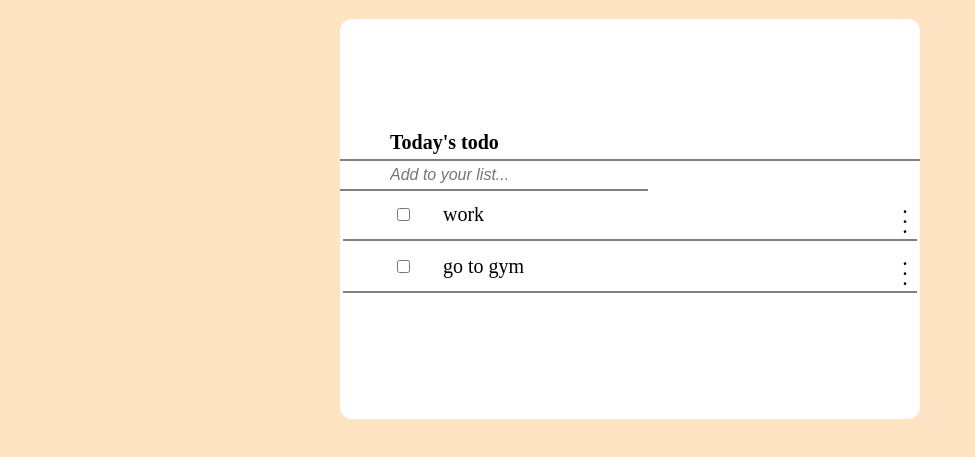
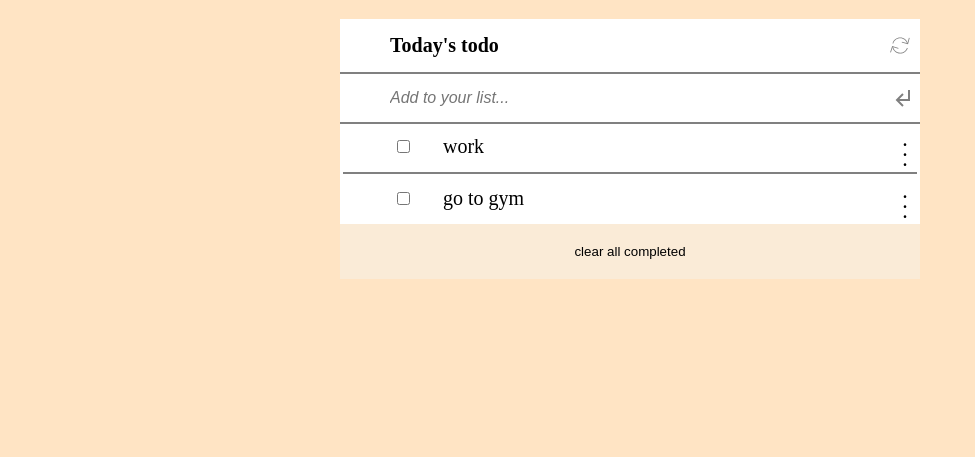
Before and after one commit to houdamzari/Todo-List, a website built with webpack: page src/index.html in a window 1280 px wide. Shown: the part 61-518 px from the top of the page, without its empty margins (0-975 px from the left). Built offline with nearby package versions, Linux system fonts and the light colour scheme.

Commit message:
Update Readme

```diff
--- a/src/index.html
+++ b/src/index.html
@@ -11,13 +11,36 @@
   <body>
     <h1>To do list</h1>
     <div class='wrapper'>
-      <h4 class='heading'>Today's todo</h4>
-      <form action="" class='form'>
-        <input class="user-input" type="text" name="task" placeholder='Add to your list...' />
-      </form>
+      <div class='flex'>
+        <h4 class='heading'>Today's todo </h4>
+        <svg version="1.1" id="ios7_x5F_arrows_1_" xmlns="http://www.w3.org/2000/svg" x="0" y="0" viewBox="0 0 128 128"
+          style="enable-background:new 0 0 128 128" xml:space="preserve">
+          <style>
+            .st0 {
+              display: none
+            }
+
+            .st1 {
+              display: inline
+            }
+          </style>
+          <g id="_x32_7_1_">
+            <path d="m126 15.2-5-1.3-9.4 35.2-35.2-9.5-1.3 5.1 40.1 10.7h.1z" id="_x33__28_" />
+            <path d="M54.6 80.2 18.8 68.4l-5-1.6-13 40.1 5 1.7 11.3-35.1L53 85.2z" id="_x32__27_" />
+            <path
+              d="M65.2 18.3c21.8 0 40.1 15.3 44.7 35.7h5.2c-4.7-23.3-25.3-40.8-49.9-40.8-23.7 0-43.7 16.3-49.3 38.3h5.3c5.5-19.2 23.1-33.2 44-33.2zm0 91.9c-22.7 0-41.6-16.6-45.2-38.3h-5.2c3.7 24.6 24.8 43.4 50.4 43.4 22.8 0 42.1-15 48.6-35.7h-5.4c-6.2 17.8-23.2 30.6-43.2 30.6z"
+              id="_x31__27_" />
+          </g>
+        </svg>
+      </div>
+      <div class='flex-wrapper'> <input class="user-input" type="text" name="task" placeholder='Add to your list...' />
+        <svg xmlns="http://www.w3.org/2000/svg" width="24" height="24">
+          <path d="M17 13H8.414l4.293-4.293-1.414-1.414L4.586 14l6.707 6.707 1.414-1.414L8.414 15H19V4h-2v9z" /></svg>
+      </div>
       <ul class='todo-list'>
 
       </ul>
+      <button class="clear">clear all completed</button>
     </div>
   </body>
 
--- a/src/index.js
+++ b/src/index.js
@@ -12,7 +12,7 @@ const arr = [
     completed: false,
   },
 ];
-const form = document.querySelector('.form');
+// const form = document.querySelector('.form');
 const todoWrapper = document.querySelector('.todo-list');
 // const checkboxes = document.querySelectorAll("input[type='checkbox']");
 const userInput = document.querySelector('.user-input');
@@ -33,11 +33,12 @@ function component() {
 component();
 todoWrapper.innerHTML = todoList;
 
-form.addEventListener('submit', (e) => {
+document.addEventListener('submit', (e) => {
   e.preventDefault();
   let input = '';
-  userInput.addEventListener('change', (e) => {
+  userInput.addEventListener('keypress', (e) => {
     e.preventDefault();
+    // console.log(e.target.value);
     input = e.target.value;
     if (input !== '') {
       const task = {
--- a/src/style.css
+++ b/src/style.css
@@ -4,9 +4,7 @@ body {
 
 .wrapper {
   background-color: white;
-  border-radius: 12px;
   width: 580px;
-  height: 400px;
   display: flex;
   flex-direction: column;
   justify-content: center;
@@ -19,7 +17,7 @@ body {
   height: 100px;
   text-decoration: none;
   list-style: none;
-  padding: 0 50px 20px 50px;
+  padding: 0 50px;
   display: flex;
   flex-direction: column;
   justify-content: center;
@@ -60,19 +58,48 @@ body {
 
 .user-input {
   border: none;
+  padding: 15px 50px;
+  font-size: 16px;
+  font-style: italic;
+  width: 100%;
+}
+
+.heading {
+  padding: 15px 50px;
+  font-size: 20px;
+  margin: 0;
+}
+
+.clear {
+  padding: 20px;
+  text-align: center;
+  background-color: antiquewhite;
+  border: none;
+}
+
+.flex-wrapper {
+  display: flex;
+  justify-content: space-between;
+  align-items: center;
+  padding-right: 10px;
   border-bottom-style: solid;
   border-bottom-width: 2px;
   border-color: gray;
-  padding: 5px 50px;
-  font-size: 16px;
-  font-style: italic;
 }
 
-.heading {
+.flex {
+  display: flex;
+  justify-content: space-between;
   border-bottom-style: solid;
   border-bottom-width: 2px;
   border-color: gray;
-  padding: 5px 50px;
-  font-size: 20px;
-  margin: 0;
 }
+
+svg {
+  fill: gray;
+}
+
+.flex > svg {
+  width: 20px;
+  padding: 0 10px;
+}
```
Also changed, not shown: README.md.
